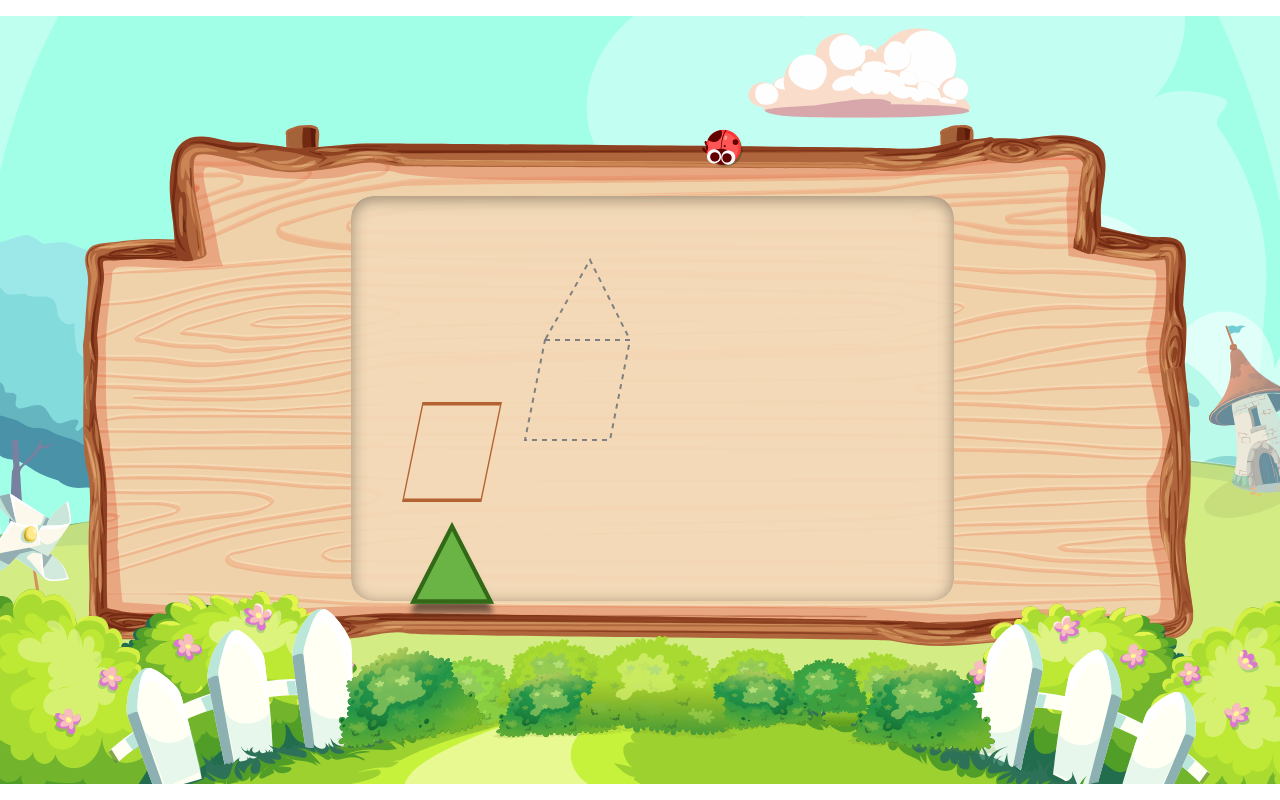
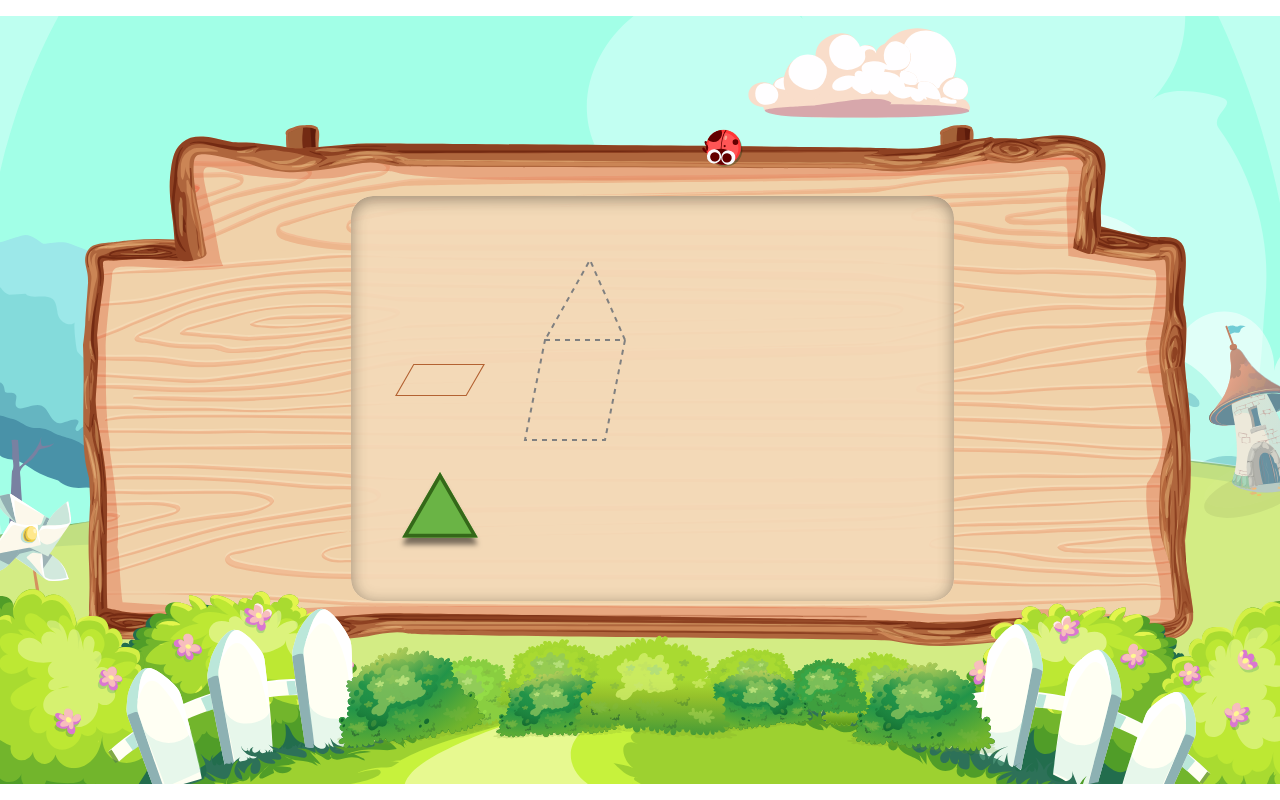
Before and after one commit to AdityaGothiwarekar-zeus/PuzzleProject, a React (Create React App) app: page / in a window 1280 px wide. Built offline with nearby package versions, Linux system fonts and the light colour scheme.

Commit message:
tap functionality added

```diff
--- a/src/App.js
+++ b/src/App.js
@@ -2,239 +2,348 @@
 import React, { useState, useRef, useEffect, useCallback } from "react";
 import Canvas from "./Components/Canvas.jsx";
 import DraggableShape from "./Components/DraggableShape.jsx";
-import TapPlacementHandler from "./TapPlacementHandler.jsx";
+import PaletteShape from "./Components/PaletteShape.jsx";
 import "./App.css";
 import { getParallelogramPath, getTrianglePath } from "./Utils.js";
 
 export default function App() {
-  const [draggingShape, setDraggingShape] = useState(null);
-  const [dragStart, setDragStart] = useState({ x: 0, y: 0 });
-
-  const [posParallelogram, setPosParallelogram] = useState({ x: 400, y: 400 });
-  const [posTriangle, setPosTriangle] = useState({ x: 400, y: 520 });
-
-  const [isParallelogramDropped, setIsParallelogramDropped] = useState(false);
-  const [isTriangleDropped, setIsTriangleDropped] = useState(false);
-
-  const [animateParallelogram, setAnimateParallelogram] = useState(false);
-  const [animateTriangle, setAnimateTriangle] = useState(false);
-
-  const [rotationParallelogram, setRotationParallelogram] = useState(0);
-  const [rotationTriangle, setRotationTriangle] = useState(0);
-
-  const [selectedShape, setSelectedShape] = useState(null);
+  const [droppedShapes, setDroppedShapes] = useState([]);
+  const [draggingShapeId, setDraggingShapeId] = useState(null);
+  const [selectedShapeId, setSelectedShapeId] = useState(null);
+  const [placedShapeTypes, setPlacedShapeTypes] = useState([]);
+  const [pendingNewShape, setPendingNewShape] = useState(null);
 
   const canvasRef = useRef(null);
-  const rotateDataRef = useRef({ shape: null, center: null, startAngle: 0 });
-  const dragDataRef = useRef({ isDragging: false, shape: null, offset: { x: 0, y: 0 } });
+  const dragDataRef = useRef({ isDragging: false, shapeId: null, offset: { x: 0, y: 0 } });
+  const rotationDataRef = useRef({
+    isRotating: false,
+    shapeId: null,
+    center: { x: 0, y: 0 },
+    startAngle: 0,
+    initialRotation: 0
+  });
 
-  const CORRECT_ROTATION_PARALLELOGRAM = 0;
-  const CORRECT_ROTATION_TRIANGLE = 0;
   const ROTATION_TOLERANCE = 10;
+
+  const startDraggingNewShape = (type, imageSrc) => (e) => {
+    e.preventDefault();
+    const id = Date.now();
+
+    const newShape = {
+      id,
+      type,
+      imageSrc,
+      position: { x: e.pageX - 50, y: e.pageY - 50 },
+      rotation: 0,
+      animate: false,
+      isSelected: false,
+    };
+
+    setDroppedShapes((prev) => [...prev, newShape]);
+    setDraggingShapeId(id);
+    dragDataRef.current = {
+      isDragging: true,
+      shapeId: id,
+      offset: { x: 50, y: 50 }
+    };
+  };
 
   const getAngle = (center, x, y) => {
     return Math.atan2(y - center.y, x - center.x) * (180 / Math.PI);
   };
 
-  const handleRotateStart = (shape) => (center, x, y) => {
-    const startAngle = getAngle(center, x, y);
-    rotateDataRef.current = { shape, center, startAngle };
+  const normalizeAngle = (angle) => {
+    angle = angle % 360;
+    if (angle < 0) angle += 360;
+    return angle;
   };
 
-  const handleRotateMove = (x, y) => {
-    const { shape, center, startAngle } = rotateDataRef.current;
-    if (!shape || !center) return;
+  const checkShapeFit = (shape, ctx, canvasRect) => {
+    const shapeCenterX = shape.position.x - canvasRect.left + 50;
+    const shapeCenterY = shape.position.y - canvasRect.top + 50;
 
-    const currentAngle = getAngle(center, x, y);
-    const delta = currentAngle - startAngle;
+    const offsetY = 40;
+    let targetPath, correctRotation;
 
-    if (shape === "parallelogram") {
-      setRotationParallelogram((prev) => prev + delta);
-    } else if (shape === "triangle") {
-      setRotationTriangle((prev) => prev + delta);
+    if (shape.type === "parallelogram") {
+      targetPath = getParallelogramPath(offsetY);
+      correctRotation = 0;
+    } else if (shape.type === "triangle") {
+      targetPath = getTrianglePath(offsetY);
+      correctRotation = 0;
+    } else {
+      return { fits: false };
     }
 
-    rotateDataRef.current.startAngle = currentAngle;
+    const isInside = ctx.isPointInPath(targetPath, shapeCenterX, shapeCenterY);
+    const normalizedRotation = normalizeAngle(shape.rotation);
+    const isRotationCorrect = Math.abs(normalizedRotation - correctRotation) <= ROTATION_TOLERANCE;
+
+    return { fits: isInside && isRotationCorrect };
   };
 
-  const handleRotateEnd = () => {
-    rotateDataRef.current = { shape: null, center: null, startAngle: 0 };
-  };
+  const isColliding = (newX, newY, shapeId) => {
+    const shapeSize = 100;
+    const canvasRect = canvasRef.current.getBoundingClientRect();
 
-  const handleMouseDown = (shape) => (e) => {
-    // Don't start dragging if shape is already dropped
-    if (
-      (shape === "parallelogram" && isParallelogramDropped) ||
-      (shape === "triangle" && isTriangleDropped)
-    )
-      return;
+    return droppedShapes.some((shape) => {
+      if (shape.id === shapeId) return false;
 
-    // Don't start dragging on double-click
-    if (e.detail === 2) return;
+      const isSnapped =
+        (shape.type === "parallelogram" &&
+          shape.position.x === canvasRect.left + 85 &&
+          shape.position.y === canvasRect.top + 90) ||
+        (shape.type === "triangle" &&
+          shape.position.x === canvasRect.left + 97 &&
+          shape.position.y === canvasRect.top + 6);
 
-    const currentPos = shape === "parallelogram" ? posParallelogram : posTriangle;
+      if (isSnapped) return false;
 
-    // Store drag data in ref for better performance
-    dragDataRef.current = {
-      isDragging: true,
-      shape,
-      offset: {
-        x: e.pageX - currentPos.x,
-        y: e.pageY - currentPos.y,
-      }
-    };
+      const otherX = shape.position.x;
+      const otherY = shape.position.y;
 
-    setDraggingShape(shape);
-  };
-
-  const handleDoubleClick = (shape) => (e) => {
-    e.preventDefault();
-    e.stopPropagation();
-
-    // Use requestAnimationFrame for immediate response
-    requestAnimationFrame(() => {
-      if (selectedShape === shape) {
-        setSelectedShape(null);
-      } else {
-        setSelectedShape(shape);
-      }
+      return (
+        newX < otherX + shapeSize &&
+        newX + shapeSize > otherX &&
+        newY < otherY + shapeSize &&
+        newY + shapeSize > otherY
+      );
     });
   };
 
-  // Optimized mouse handlers using useCallback
   const handleMouseMove = useCallback((e) => {
     if (!dragDataRef.current.isDragging) return;
 
-    const { shape, offset } = dragDataRef.current;
-    const newPos = {
-      x: e.pageX - offset.x,
-      y: e.pageY - offset.y,
-    };
+    const { shapeId, offset } = dragDataRef.current;
+    const currentShape = droppedShapes.find((s) => s.id === shapeId);
+    if (!currentShape) return;
 
-    // Use requestAnimationFrame for smooth animation
-    requestAnimationFrame(() => {
-      if (shape === "parallelogram") {
-        setPosParallelogram(newPos);
-      } else if (shape === "triangle") {
-        setPosTriangle(newPos);
-      }
-    });
-  }, []);
+    const fromX = currentShape.position.x;
+    const fromY = currentShape.position.y;
+    const toX = e.pageX - offset.x;
+    const toY = e.pageY - offset.y;
 
-  const handleMouseUp = useCallback((e) => {
-    if (!dragDataRef.current.isDragging) return;
+    const steps = 10;
+    let blocked = false;
 
-    const { shape } = dragDataRef.current;
-    const canvas = canvasRef.current;
+    for (let i = 1; i <= steps; i++) {
+      const stepX = fromX + ((toX - fromX) * i) / steps;
+      const stepY = fromY + ((toY - fromY) * i) / steps;
 
-    if (canvas) {
-      const rect = canvas.getBoundingClientRect();
-      const mouseX = e.clientX - rect.left;
-      const mouseY = e.clientY - rect.top;
-      const ctx = canvas.getContext("2d");
-      const offsetY = 40;
-
-      if (shape === "parallelogram") {
-        const path = getParallelogramPath(offsetY);
-        const isInside = ctx.isPointInPath(path, mouseX, mouseY);
-        const isCorrectRotation = Math.abs(rotationParallelogram - CORRECT_ROTATION_PARALLELOGRAM) <= ROTATION_TOLERANCE;
-
-        if (isInside && isCorrectRotation) {
-          setIsParallelogramDropped(true);
-          setAnimateParallelogram(true);
-          setPosParallelogram({ x: rect.left + 80, y: rect.top + 90 });
-        }
-      }
-
-      if (shape === "triangle") {
-        const path = getTrianglePath(offsetY);
-        const isInside = ctx.isPointInPath(path, mouseX, mouseY);
-        const isCorrectRotation = Math.abs(rotationTriangle - CORRECT_ROTATION_TRIANGLE) <= ROTATION_TOLERANCE;
-
-        if (isInside && isCorrectRotation) {
-          setIsTriangleDropped(true);
-          setAnimateTriangle(true);
-          setPosTriangle({ x: rect.left + 80, y: rect.top + 70 });
-        }
+      if (isColliding(stepX, stepY, shapeId)) {
+        blocked = true;
+        break;
       }
     }
 
-    // Reset drag state
-    dragDataRef.current = { isDragging: false, shape: null, offset: { x: 0, y: 0 } };
-    setDraggingShape(null);
-  }, [rotationParallelogram, rotationTriangle]);
+    if (blocked) return;
 
-  // Optimized useEffect with minimal dependencies
+    setDroppedShapes((prevShapes) =>
+      prevShapes.map((shape) =>
+        shape.id === shapeId
+          ? { ...shape, position: { x: toX, y: toY } }
+          : shape
+      )
+    );
+  }, [droppedShapes]);
+
+  const handleMouseUp = useCallback(() => {
+    if (!dragDataRef.current.isDragging) return;
+
+    const { shapeId } = dragDataRef.current;
+    const canvas = canvasRef.current;
+    const canvasRect = canvas.getBoundingClientRect();
+    const ctx = canvas.getContext("2d");
+
+    setDroppedShapes((prevShapes) =>
+      prevShapes.map((shape) => {
+        if (shape.id !== shapeId) return shape;
+
+        const { fits } = checkShapeFit(shape, ctx, canvasRect);
+        if (fits) {
+          let snapX, snapY, finalRotation;
+
+          if (shape.type === "parallelogram") {
+            snapX = canvasRect.left + 85;
+            snapY = canvasRect.top + 90;
+            finalRotation = 0;
+          } else if (shape.type === "triangle") {
+            snapX = canvasRect.left + 97;
+            snapY = canvasRect.top + 6;
+            finalRotation = 2;
+          }
+
+          return {
+            ...shape,
+            animate: true,
+            rotation: finalRotation,
+            position: { x: snapX, y: snapY },
+          };
+        }
+
+        return shape;
+      })
+    );
+
+    dragDataRef.current = { isDragging: false, shapeId: null, offset: { x: 0, y: 0 } };
+    setDraggingShapeId(null);
+  }, []);
+
+  // Rotation handlers - reordered to fix circular dependency
+  const handleRotateMove = useCallback((currentX, currentY) => {
+    if (!rotationDataRef.current.isRotating) return;
+
+    const { shapeId, center, startAngle, initialRotation } = rotationDataRef.current;
+    const currentAngle = getAngle(center, currentX, currentY);
+    const angleDiff = currentAngle - startAngle;
+    const newRotation = initialRotation + angleDiff;
+
+    setDroppedShapes((prevShapes) =>
+      prevShapes.map((shape) =>
+        shape.id === shapeId
+          ? { ...shape, rotation: newRotation }
+          : shape
+      )
+    );
+  }, []);
+
+  // Handle rotation mouse events - defined before handleRotateEnd
+  const handleRotationMouseMove = useCallback((e) => {
+    if (!rotationDataRef.current.isRotating) return;
+    handleRotateMove(e.clientX, e.clientY);
+  }, [handleRotateMove]);
+
+  const handleRotationMouseUp = useCallback(() => {
+    if (!rotationDataRef.current.isRotating) return;
+    handleRotateEnd();
+  }, []);
+
+  const handleRotateEnd = useCallback(() => {
+    // Remove event listeners when rotation ends
+    window.removeEventListener("mousemove", handleRotationMouseMove);
+    window.removeEventListener("mouseup", handleRotationMouseUp);
+
+    rotationDataRef.current = {
+      isRotating: false,
+      shapeId: null,
+      center: { x: 0, y: 0 },
+      startAngle: 0,
+      initialRotation: 0,
+    };
+  }, [handleRotationMouseMove, handleRotationMouseUp]);
+
+  const handleRotateStart = (shapeId) => (center, startX, startY) => {
+    const shape = droppedShapes.find((s) => s.id === shapeId);
+    if (!shape) return;
+
+    const startAngle = getAngle(center, startX, startY);
+    rotationDataRef.current = {
+      isRotating: true,
+      shapeId,
+      center,
+      startAngle,
+      initialRotation: shape.rotation,
+    };
+
+    // Add event listeners immediately when rotation starts
+    window.addEventListener("mousemove", handleRotationMouseMove);
+    window.addEventListener("mouseup", handleRotationMouseUp);
+  };
+
   useEffect(() => {
-    if (draggingShape) {
-      window.addEventListener("mousemove", handleMouseMove, { passive: true });
+    if (draggingShapeId !== null) {
+      window.addEventListener("mousemove", handleMouseMove);
       window.addEventListener("mouseup", handleMouseUp);
-
       return () => {
         window.removeEventListener("mousemove", handleMouseMove);
         window.removeEventListener("mouseup", handleMouseUp);
       };
     }
-  }, [draggingShape, handleMouseMove, handleMouseUp]);
+  }, [draggingShapeId, handleMouseMove, handleMouseUp]);
+
+  const handleShapeMouseDown = (shapeId) => (e) => {
+    const shape = droppedShapes.find((s) => s.id === shapeId);
+    if (!shape) return;
+
+    dragDataRef.current = {
+      isDragging: true,
+      shapeId,
+      offset: {
+        x: e.pageX - shape.position.x,
+        y: e.pageY - shape.position.y,
+      },
+    };
+    setDraggingShapeId(shapeId);
+  };
+
+  const handleDoubleClick = (shapeId) => () => {
+    requestAnimationFrame(() => {
+      setSelectedShapeId((prev) => (prev === shapeId ? null : shapeId));
+    });
+  };
+
+  useEffect(() => {
+    const canvasRect = canvasRef.current.getBoundingClientRect();
+    const updatedTypes = [];
+
+    droppedShapes.forEach((shape) => {
+      if (shape.type === "parallelogram") {
+        if (shape.position.x === canvasRect.left + 85 && shape.position.y === canvasRect.top + 90)
+          updatedTypes.push("parallelogram");
+      }
+      if (shape.type === "triangle") {
+        if (shape.position.x === canvasRect.left + 97 && shape.position.y === canvasRect.top + 6)
+          updatedTypes.push("triangle");
+      }
+    });
+
+    setPlacedShapeTypes([...new Set(updatedTypes)]);
+  }, [droppedShapes]);
 
   return (
     <div className="container">
-      <Canvas
-        ref={canvasRef}
-        isDropped={isParallelogramDropped}
-        isTriangleDropped={isTriangleDropped}
-      />
+      <div
+        style={{
+          position: "absolute",
+          left: "380px",
+          top: "320px",
+          display: "flex",
+          flexDirection: "column",
+          gap: "12px",
+          zIndex: 10,
+        }}
+      >
+        <PaletteShape
+          type="parallelogram"
+          imageSrc="/pb_s5/parallelogram.svg"
+          onMouseDown={startDraggingNewShape("parallelogram", "/pb_s5/parallelogram.svg")}
+        />
+        <PaletteShape
+          type="triangle"
+          imageSrc="/pb_s5/triangle-_active.svg"
+          onMouseDown={startDraggingNewShape("triangle", "/pb_s5/triangle-_active.svg")}
+        />
+      </div>
 
-      {!isParallelogramDropped && (
+      <Canvas ref={canvasRef} placedShapeTypes={placedShapeTypes} />
+
+      {droppedShapes.map((shape) => (
         <DraggableShape
-          type="parallelogram"
-          position={posParallelogram}
-          onMouseDown={handleMouseDown("parallelogram")}
-          onDoubleClick={handleDoubleClick("parallelogram")}
-          imageSrc="/pb_s5/parallelogram.svg"
-          rotation={rotationParallelogram}
-          onRotateStart={handleRotateStart("parallelogram")}
+          key={shape.id}
+          type={shape.type}
+          position={shape.position}
+          onMouseDown={handleShapeMouseDown(shape.id)}
+          onDoubleClick={handleDoubleClick(shape.id)}
+          imageSrc={shape.imageSrc}
+          rotation={shape.rotation}
+          animate={shape.animate}
+          isSelected={selectedShapeId === shape.id}
+          isDragging={draggingShapeId === shape.id}
+          onRotateStart={handleRotateStart(shape.id)}
           onRotateMove={handleRotateMove}
           onRotateEnd={handleRotateEnd}
-          animate={animateParallelogram}
-          isSelected={selectedShape === "parallelogram"}
         />
-      )}
-
-      {!isTriangleDropped && (
-        <DraggableShape
-          type="triangle"
-          position={posTriangle}
-          onMouseDown={handleMouseDown("triangle")}
-          onDoubleClick={handleDoubleClick("triangle")}
-          imageSrc="/pb_s5/triangle-_active.svg"
-          rotation={rotationTriangle}
-          onRotateStart={handleRotateStart("triangle")}
-          onRotateMove={handleRotateMove}
-          onRotateEnd={handleRotateEnd}
-          animate={animateTriangle}
-          isSelected={selectedShape === "triangle"}
-        />
-      )}
-
-      <TapPlacementHandler
-        canvasRef={canvasRef}
-        selectedShape={selectedShape}
-        setSelectedShape={setSelectedShape}
-        setPosParallelogram={setPosParallelogram}
-        setPosTriangle={setPosTriangle}
-        isParallelogramDropped={isParallelogramDropped}
-        isTriangleDropped={isTriangleDropped}
-        rotationParallelogram={rotationParallelogram}
-        rotationTriangle={rotationTriangle}
-        setIsParallelogramDropped={setIsParallelogramDropped}
-        setIsTriangleDropped={setIsTriangleDropped}
-        setAnimateParallelogram={setAnimateParallelogram}
-        setAnimateTriangle={setAnimateTriangle}
-        CORRECT_ROTATION_PARALLELOGRAM={CORRECT_ROTATION_PARALLELOGRAM}
-        CORRECT_ROTATION_TRIANGLE={CORRECT_ROTATION_TRIANGLE}
-        ROTATION_TOLERANCE={ROTATION_TOLERANCE}
-      />
+      ))}
     </div>
   );
 }
--- a/src/Components/Canvas.jsx
+++ b/src/Components/Canvas.jsx
@@ -1,7 +1,7 @@
-import React, { forwardRef, useRef, useEffect } from "react";
-import { getParallelogramPath, getTrianglePath } from "../Utils"
+import React, { forwardRef, useEffect, useRef } from "react";
+import { getParallelogramPath, getTrianglePath } from "../Utils";
 
-const Canvas = forwardRef(({ isDropped, isTriangleDropped }, ref) => {
+const Canvas = forwardRef(({ placedShapeTypes = [] }, ref) => {
   const innerRef = useRef(null);
   const canvasRef = ref || innerRef;
 
@@ -10,43 +10,31 @@ const Canvas = forwardRef(({ isDropped, isTriangleDropped }, ref) => {
     const ctx = canvas.getContext("2d");
 
     const offsetY = 40;
+    ctx.clearRect(0, 0, canvas.width, canvas.height);
 
-    const clearAndDrawBaseShapes = () => {
-      ctx.clearRect(0, 0, canvas.width, canvas.height);
+    // ------ PARALLELOGRAM ------
+const parallelogramPath = getParallelogramPath(offsetY);
 
-      ctx.setLineDash([5, 5]);
-      ctx.strokeStyle = "gray";
-      ctx.lineWidth = 2;
+ctx.fillStyle = placedShapeTypes.includes("parallelogram") ? "#b36232" : "rgba(0,0,0,0)";
+ctx.fill(parallelogramPath);
 
-      // Draw parallelogram outline
-      const parallelogramPath = getParallelogramPath(offsetY);
-      ctx.stroke(parallelogramPath);
+ctx.strokeStyle = placedShapeTypes.includes("parallelogram") ? "#b36232" : "gray";
+ctx.setLineDash(placedShapeTypes.includes("parallelogram") ? [] : [5, 5]);
+ctx.lineWidth = 2;
+ctx.stroke(parallelogramPath);
 
-      // Draw triangle outline
-      const trianglePath = getTrianglePath(offsetY);
-      ctx.stroke(trianglePath);
-    };
+// ------ TRIANGLE ------
+const trianglePath = getTrianglePath(offsetY);
 
-    clearAndDrawBaseShapes();
+ctx.fillStyle = placedShapeTypes.includes("triangle") ? "#346819" : "rgba(0,0,0,0)";
+ctx.fill(trianglePath);
 
-    if (isDropped) {
-      const parallelogramPath = getParallelogramPath(offsetY);
-      ctx.fillStyle = "rgba(74, 222, 128, 0.3)";
-      ctx.fill(parallelogramPath);
-      ctx.setLineDash([]);
-      ctx.strokeStyle = "brown";
-      ctx.stroke(parallelogramPath);
-    }
+ctx.strokeStyle = placedShapeTypes.includes("triangle") ? "#346819" : "gray";
+ctx.setLineDash(placedShapeTypes.includes("triangle") ? [] : [5, 5]);
+ctx.stroke(trianglePath);
 
-    if (isTriangleDropped) {
-      const trianglePath = getTrianglePath(offsetY);
-      ctx.fillStyle = "rgba(74, 222, 128, 0.3)";
-      ctx.fill(trianglePath);
-      ctx.setLineDash([]);
-      ctx.strokeStyle = "brown";
-      ctx.stroke(trianglePath);
-    }
-  }, [isDropped, isTriangleDropped, canvasRef]);
+
+  }, [placedShapeTypes, canvasRef]);
 
   return (
     <canvas
--- a/src/Components/DraggableShape.jsx
+++ b/src/Components/DraggableShape.jsx
@@ -14,6 +14,7 @@ export default function DraggableShape({
   onRotateEnd,
   animate = false,
   isSelected = false,
+  isDragging = false,
 }) {
   const [hovered, setHovered] = useState(false);
   const shapeRef = useRef(null);
@@ -68,6 +69,7 @@ export default function DraggableShape({
   };
 
   return (
+
     <div
       ref={shapeRef}
       className={`shape-wrapper ${animate ? 'animate' : ''}`}
@@ -79,13 +81,13 @@ export default function DraggableShape({
         transformOrigin: "center center",
         width: "100px",
         height: "100px",
-        border: isSelected ? "3px solid #007bff" : "2px solid transparent",
-        borderRadius: "8px",
-        boxShadow: isSelected ? "0 0 10px rgba(0, 123, 255, 0.5)" : "none",
-        transition: "border 0.1s ease, box-shadow 0.1s ease", // Faster transitions
+        border: "1px dashed red", // temporary boundary for collision testing
+        zIndex: 1,
+        backgroundColor: "transparent",
         cursor: isSelected ? "pointer" : "grab",
-        willChange: "transform", // Optimize for animations
+        filter: isDragging ? "drop-shadow(4px 4px 10px rgba(0,0,0,0.4))" : "none",
       }}
+
       onMouseEnter={() => setHovered(true)}
       onMouseLeave={() => setHovered(false)}
       onMouseDown={handleMouseDown}  // Add this back to the wrapper div
--- /dev/null
+++ b/src/Components/PaletteShape.jsx
@@ -0,0 +1,22 @@
+import React from "react";
+
+const PaletteShape = ({ type, imageSrc, onMouseDown }) => (
+  <div
+    onMouseDown={onMouseDown}
+    style={{
+  width: 100,
+  height: 100,
+  margin: 10,
+  display: "flex",
+  alignItems: "center",
+  justifyContent: "center",
+  cursor: "grab",
+  borderRadius: "8px" // optional: adds smooth corners
+}}
+
+  >
+    <img src={imageSrc} alt={type} style={{ width: "90%", pointerEvents: "none" }} />
+  </div>
+);
+
+export default PaletteShape;
--- a/src/Utils.js
+++ b/src/Utils.js
@@ -1,8 +1,8 @@
 export const getParallelogramPath = (offsetY = 0) => {
   const path = new Path2D();
   path.moveTo(105, 50 + offsetY);
-  path.lineTo(190, 50 + offsetY);
-  path.lineTo(170, 150 + offsetY);
+  path.lineTo(185, 50 + offsetY);
+  path.lineTo(165, 150 + offsetY);
   path.lineTo(85, 150 + offsetY);
   path.closePath();
   return path;
@@ -11,7 +11,7 @@ export const getParallelogramPath = (offsetY = 0) => {
 export const getTrianglePath = (offsetY = 0) => {
   const path = new Path2D();
   path.moveTo(105, 50 + offsetY);
-  path.lineTo(190, 50 + offsetY);
+  path.lineTo(185, 50 + offsetY);
   path.lineTo(150, -30 + offsetY);
   path.closePath();
   return path;
```
